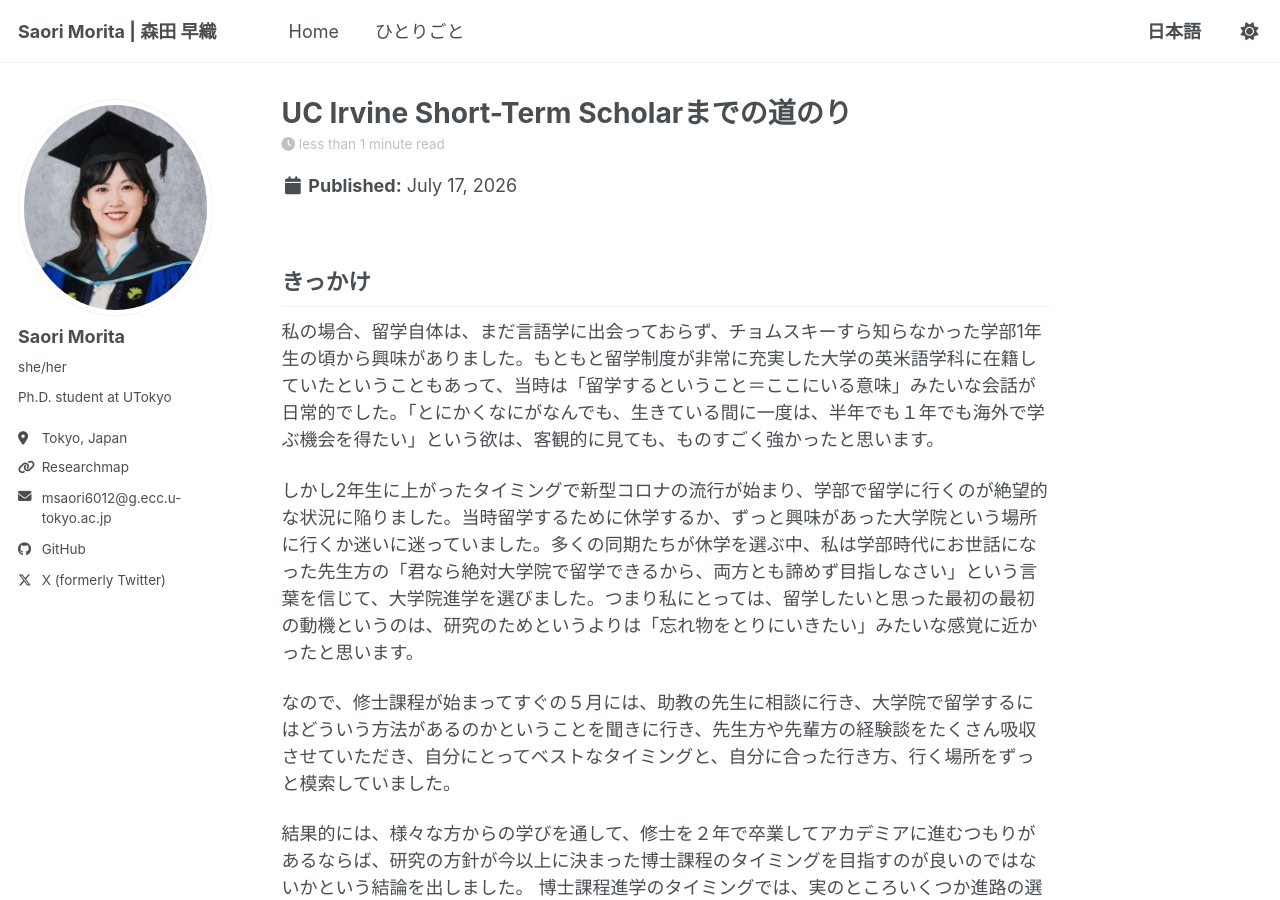
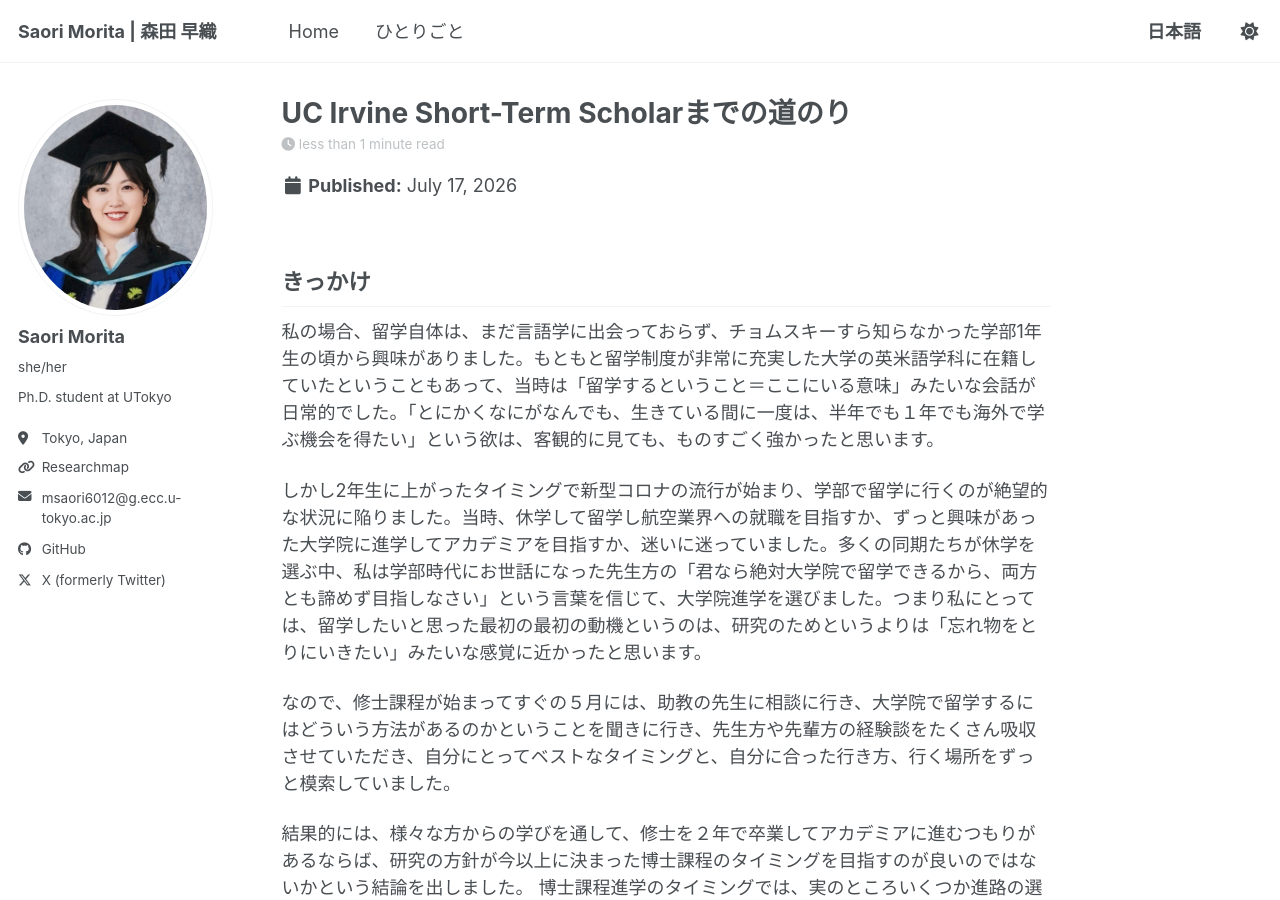
Before and after one commit to sao-m1023lily/sao-m1023lily.github.io, a Jekyll site: the page built from _posts/2026-07-17-irvine.md, in a window 1280 px wide and 900 px high. Built offline with Jekyll 4.4.1, drawn with Linux system fonts in a browser that asks for light colours; a script bundle is joined from its source files by our own code; library files that are not in the unit come from our copies.

Commit message:
Update 2026-07-17-irvine.md

```diff
--- a/_posts/2026-07-17-irvine.md
+++ b/_posts/2026-07-17-irvine.md
@@ -21,7 +21,7 @@
 
 私の場合、留学自体は、まだ言語学に出会っておらず、チョムスキーすら知らなかった学部1年生の頃から興味がありました。もともと留学制度が非常に充実した大学の英米語学科に在籍していたということもあって、当時は「留学するということ＝ここにいる意味」みたいな会話が日常的でした。「とにかくなにがなんでも、生きている間に一度は、半年でも１年でも海外で学ぶ機会を得たい」という欲は、客観的に見ても、ものすごく強かったと思います。
 
-しかし2年生に上がったタイミングで新型コロナの流行が始まり、学部で留学に行くのが絶望的な状況に陥りました。当時留学するために休学するか、ずっと興味があった大学院という場所に行くか迷いに迷っていました。多くの同期たちが休学を選ぶ中、私は学部時代にお世話になった先生方の「君なら絶対大学院で留学できるから、両方とも諦めず目指しなさい」という言葉を信じて、大学院進学を選びました。つまり私にとっては、留学したいと思った最初の最初の動機というのは、研究のためというよりは「忘れ物をとりにいきたい」みたいな感覚に近かったと思います。
+しかし2年生に上がったタイミングで新型コロナの流行が始まり、学部で留学に行くのが絶望的な状況に陥りました。当時、休学して留学し航空業界への就職を目指すか、ずっと興味があった大学院に進学してアカデミアを目指すか、迷いに迷っていました。多くの同期たちが休学を選ぶ中、私は学部時代にお世話になった先生方の「君なら絶対大学院で留学できるから、両方とも諦めず目指しなさい」という言葉を信じて、大学院進学を選びました。つまり私にとっては、留学したいと思った最初の最初の動機というのは、研究のためというよりは「忘れ物をとりにいきたい」みたいな感覚に近かったと思います。
 
 なので、修士課程が始まってすぐの５月には、助教の先生に相談に行き、大学院で留学するにはどういう方法があるのかということを聞きに行き、先生方や先輩方の経験談をたくさん吸収させていただき、自分にとってベストなタイミングと、自分に合った行き方、行く場所をずっと模索していました。
 
```
